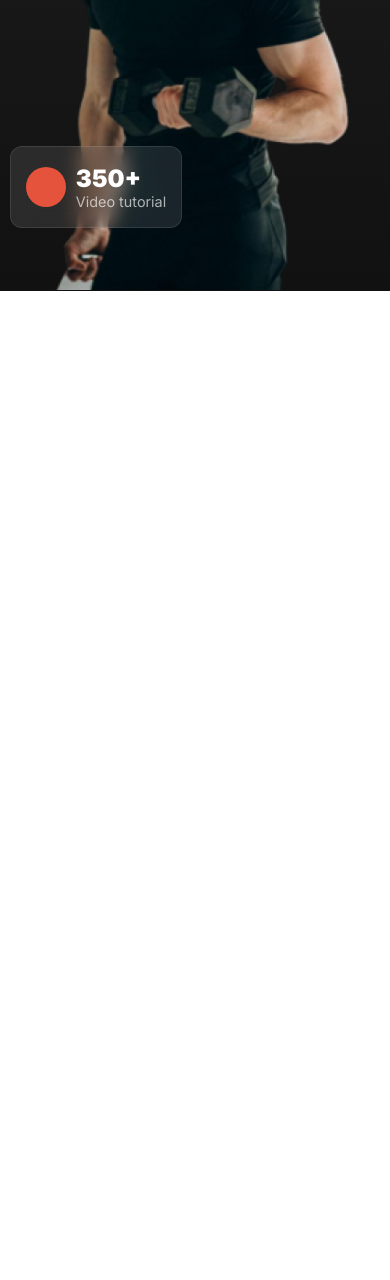
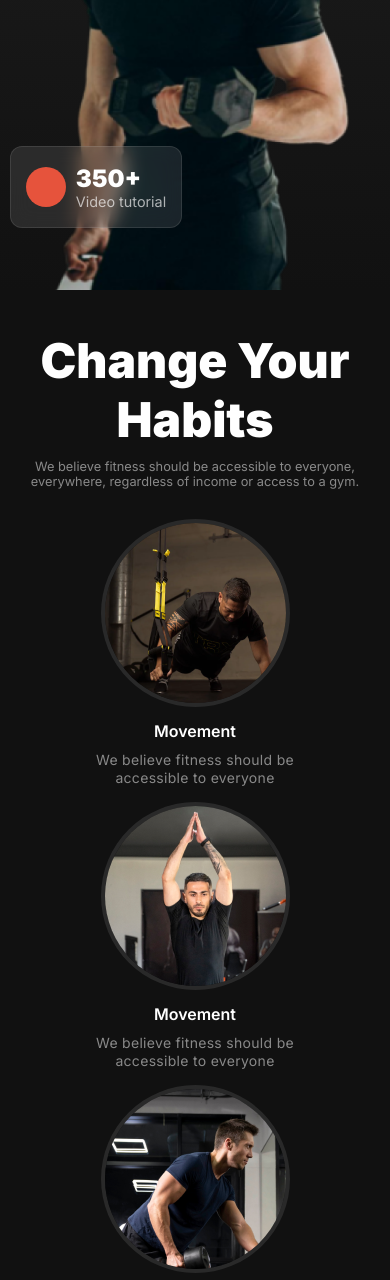
Before and after one commit to tajrin36/fitness-website-project, a plain HTML site: page index.html in a window 390 px wide. Shown: the part 719-1999 px from the top of the page. Before the commit the page ends 1013 px from the top, so only its background shows below. Drawn offline with Linux system fonts and the light colour scheme; a web font is replaced by a local one.

Commit message:
habit section added with responsive

```diff
--- a/index.html
+++ b/index.html
@@ -53,9 +53,10 @@
         </div>
     </header>
     <main>
-        <div class="habit-container hide">
+        <div class="habit-container">
             <h3 class="habit-heading">Change Your Habits</h3>
-            <p class="habit-desc">We believe fitness should be accessible to everyone, everywhere, regardless of income or access to a gym.</p>
+            <p class="habit-desc">We believe fitness should be accessible to everyone, everywhere, regardless of
+                income or access to a gym.</p>
             <div class="habit-image-container">
                 <div class="card">
                     <div class="image">
@@ -66,21 +67,21 @@
                 </div>
                 <div class="card">
                     <div class="image">
-                        <img src="images/image 3.png" alt="">
+                        <img src="images/image 2.png" alt="">
                     </div>
                     <h4 class="card-heading">Movement</h4>
                     <p class="card-desc">We believe fitness should be accessible to everyone</p>
                 </div>
                 <div class="card">
                     <div class="image">
-                        <img src="images/image 3.png" alt="">
+                        <img src="images/image 4.png" alt="">
                     </div>
                     <h4 class="card-heading">Movement</h4>
                     <p class="card-desc">We believe fitness should be accessible to everyone</p>
                 </div>
                 <div class="card">
                     <div class="image">
-                        <img src="images/image 3.png" alt="">
+                        <img src="images/image 5.png" alt="">
                     </div>
                     <h4 class="card-heading">Movement</h4>
                     <p class="card-desc">We believe fitness should be accessible to everyone</p>
--- a/styles/index.css
+++ b/styles/index.css
@@ -16,6 +16,10 @@
 }
 body {
   margin: 0 auto;
+}
+main {
+  background-color: #111111;
+  height: 2000px;
 }
 .head {
   height: 647px;
@@ -223,6 +227,73 @@ body {
   display: none;
 }
 
+/* habit styles section */
+.habit-container {
+  max-width: 1300px;
+  /* border: 1px solid red; */
+  margin: 0 auto;
+  margin-bottom: 50px;
+
+}
+.habit-heading {
+  color: #fff;
+  font-family: var(--primary-font);
+  font-size: 3rem;
+  font-weight: 900;
+  text-align: center;
+  margin-bottom: 10px;
+  padding-top: 40px;
+}
+.habit-desc {
+  color: rgba(255, 255, 255, 0.5);
+  text-align: center;
+  font-family: var(--primary-font);
+  font-size: 0.8rem;
+  font-weight: 400;
+  color: rgba(255, 255, 255, 0.5);
+}
+.habit-image-container {
+  /* border: 1px solid green; */
+  margin-top: 30px;
+  display: grid;
+  grid-template-columns: repeat(4, 1fr);
+
+
+}
+.card-heading {
+  color: #fff;
+  font-family: var(--primary-font);
+  font-size: 1rem;
+  font-style: normal;
+  font-weight: 600;
+  margin-top: 10px;
+  margin-bottom: 10px;
+}
+.card-desc {
+  color: rgba(255, 255, 255, 0.5);
+  text-align: center;
+  font-family: Inter;
+  font-size: 14px;
+  font-style: normal;
+  font-weight: 400;
+  line-height: 18px; /* 128.571% */
+  letter-spacing: 0.3px;
+}
+.card {
+  /* border: 1px solid red; */
+  text-align: center;
+  max-width: 230px;
+}
+.image {
+  /* border: 1px solid red; */
+  text-align: center;
+}
+
+.image > img {
+  border-radius: 50%;
+  border: 4px solid rgba(255, 255, 255, 0.1);
+}
+
 /* media queries for small device */
 @media screen and (max-width: 576px) {
   .nav-list {
@@ -271,7 +342,7 @@ body {
   .body {
     width: 100%;
   }
-  .div-1{
+  .div-1 {
     max-width: 130px;
   }
   .right-img {
@@ -279,4 +350,18 @@ body {
     position: relative;
     left: 50px;
   }
+  .habit-image-container{
+    grid-template-columns: repeat(1,1fr);
+    /* border: 1px solid red; */
+    width: 200px;
+    gap:15px ;
+  }
+  .habit-container{
+    /* border: 1px solid yellow; */
+    width: 360px;
+    display: flex;
+    flex-direction: column;
+    justify-content: center;
+    align-items: center;
+  }
 }
```
